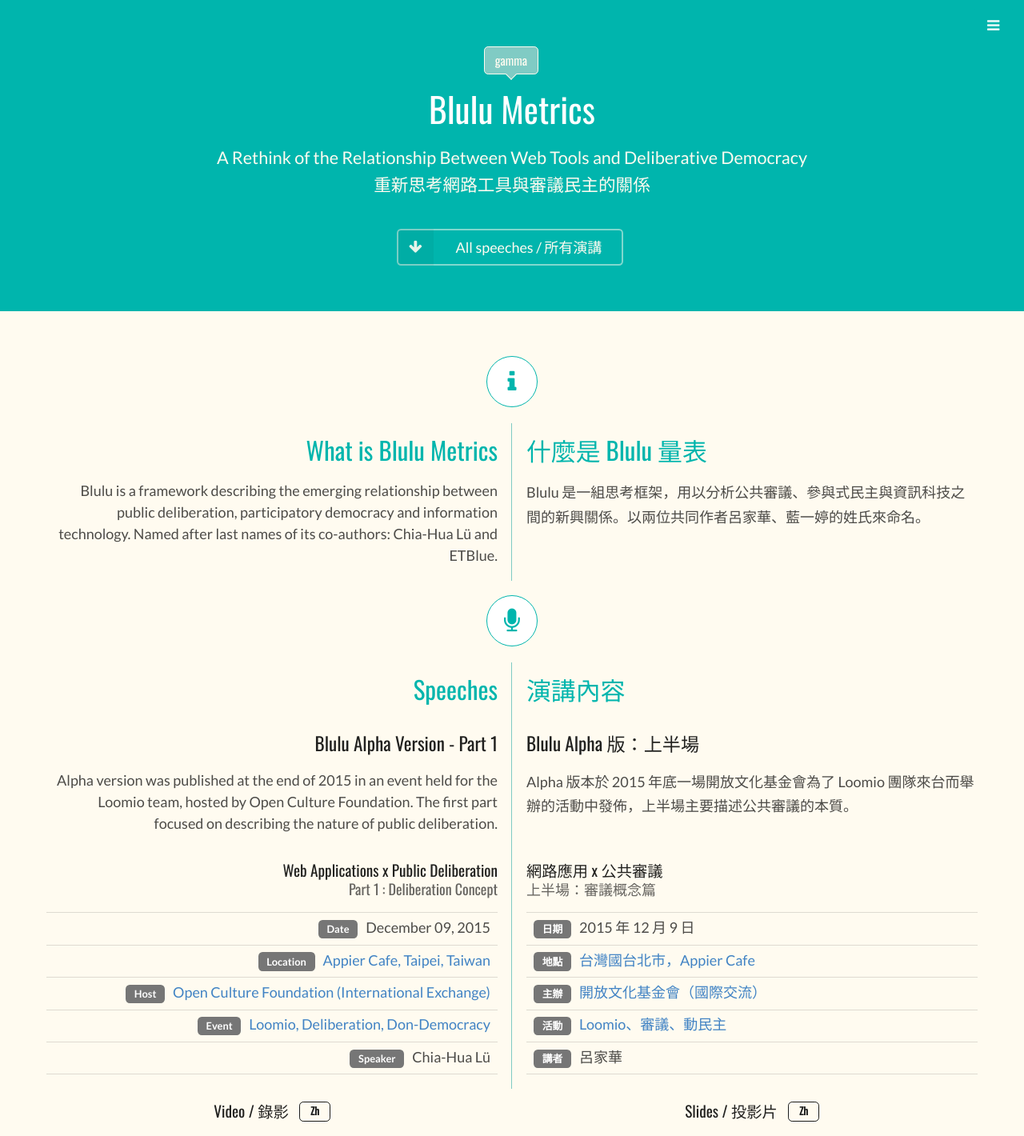
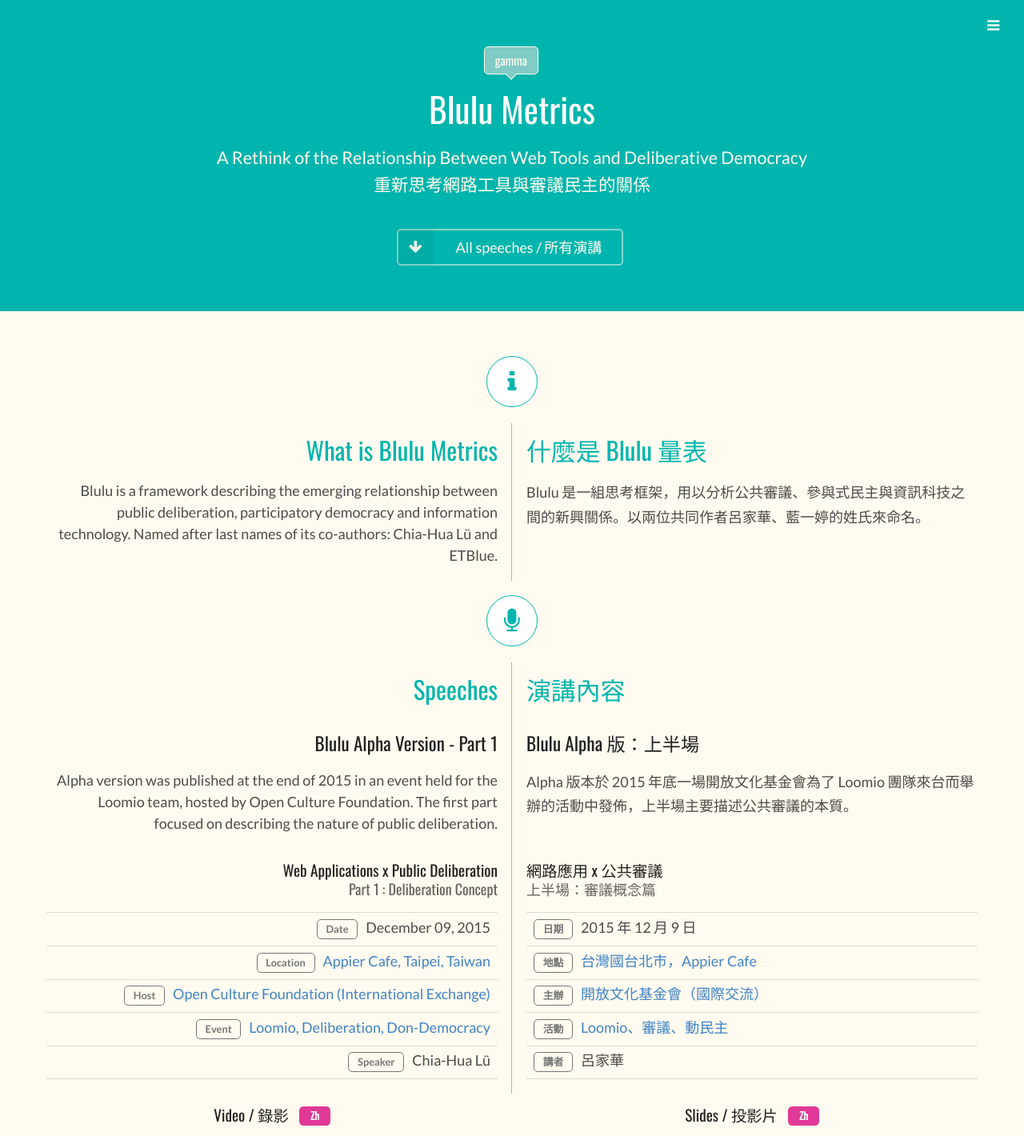
Before and after one commit to ETBlue/blulu, a Jekyll site: the page built from index.html, in a window 1280 px wide. Shown: the top 1420 px of the page at 80% size. Built offline with Jekyll 4.4.1, drawn with Linux system fonts in a browser that asks for light colours; grey boxes are pictures that could not be loaded.

Commit message:
polish labels

```diff
--- a/assets/global.css
+++ b/assets/global.css
@@ -98,21 +98,22 @@
   margin-right: 0;
 }
 
-.ui.list>.item .label {
-  margin: 0 0 0 0.5em;
-}
-.ui.list>.item .label:first-child {
-  margin-left: 0;
-}
-
+.ui.list>.item .label,
 .ui.horizontal.label,
 .ui.horizontal.labels .label {
   margin: 0 0 0 0.5em;
 }
 
+.ui.list>.item .label:first-child,
 .ui.horizontal.label:first-child,
 .ui.horizontal.labels .label:first-child {
   margin-left: 0;
+}
+
+.ui.list>.item .label.leading,
+.ui.horizontal.label.leading,
+.ui.horizontal.labels .label.leading {
+  margin-right: 0.5em;
 }
 
 .ui.celled.relaxed.list>.item:first-child {
--- a/index.html
+++ b/index.html
@@ -109,7 +109,7 @@
         <div class="ui right aligned relaxed celled list">
           {% for item in speech.meta %}
           <div class="item">
-            <span class="ui grey horizontal tiny label" style="margin-right: 0.5em;">
+            <span class="ui basic grey horizontal tiny label leading">
               {{ item.label }}
             </span>
             {% if item.url %}
@@ -135,7 +135,7 @@
         <div class="ui left aligned relaxed celled list">
           {% for item in speech.meta %}
           <div class="item">
-            <span class="ui grey horizontal tiny label" style="margin-right: 0.5em;">
+            <span class="ui basic grey horizontal tiny label leading">
               {{ item.label_tw }}
             </span>
             {% if item.url %}
@@ -159,7 +159,7 @@
             Video / 錄影
           </span>
           {% for lang in speech.video_language %}
-          <span class="ui horizontal basic black label tiny">
+          <span class="ui horizontal pink label tiny">
             {{ lang }}
           </span>
           {% endfor %}
@@ -174,7 +174,7 @@
             Slides / 投影片
           </span>
           {% for lang in speech.slides_language %}
-          <span class="ui horizontal basic black label tiny">
+          <span class="ui horizontal pink label tiny">
             {{ lang }}
           </span>
           {% endfor %}
@@ -233,7 +233,7 @@
                 {{ item.title }}
               </span>
               {% for lang in item.language %}
-              <span class="ui horizontal basic black label logo mini">
+              <span class="ui horizontal pink label logo mini">
                 {{ lang }}
               </span>
               {% endfor %}
@@ -254,7 +254,7 @@
                 {{ item.title_tw }}
               </span>
               {% for lang in item.language %}
-              <span class="ui horizontal basic black label logo mini">
+              <span class="ui horizontal pink label logo mini">
                 {{ lang }}
               </span>
               {% endfor %}
@@ -433,7 +433,7 @@
                 {{ item.title }}
               </span>
               {% for lang in item.language %}
-              <span class="ui horizontal basic black label logo mini">
+              <span class="ui horizontal pink label logo mini">
                 {{ lang }}
               </span>
               {% endfor %}
@@ -454,7 +454,7 @@
                 {{ item.title_tw }}
               </span>
               {% for lang in item.language %}
-              <span class="ui horizontal basic black label logo mini">
+              <span class="ui horizontal pink label logo mini">
                 {{ lang }}
               </span>
               {% endfor %}
```
